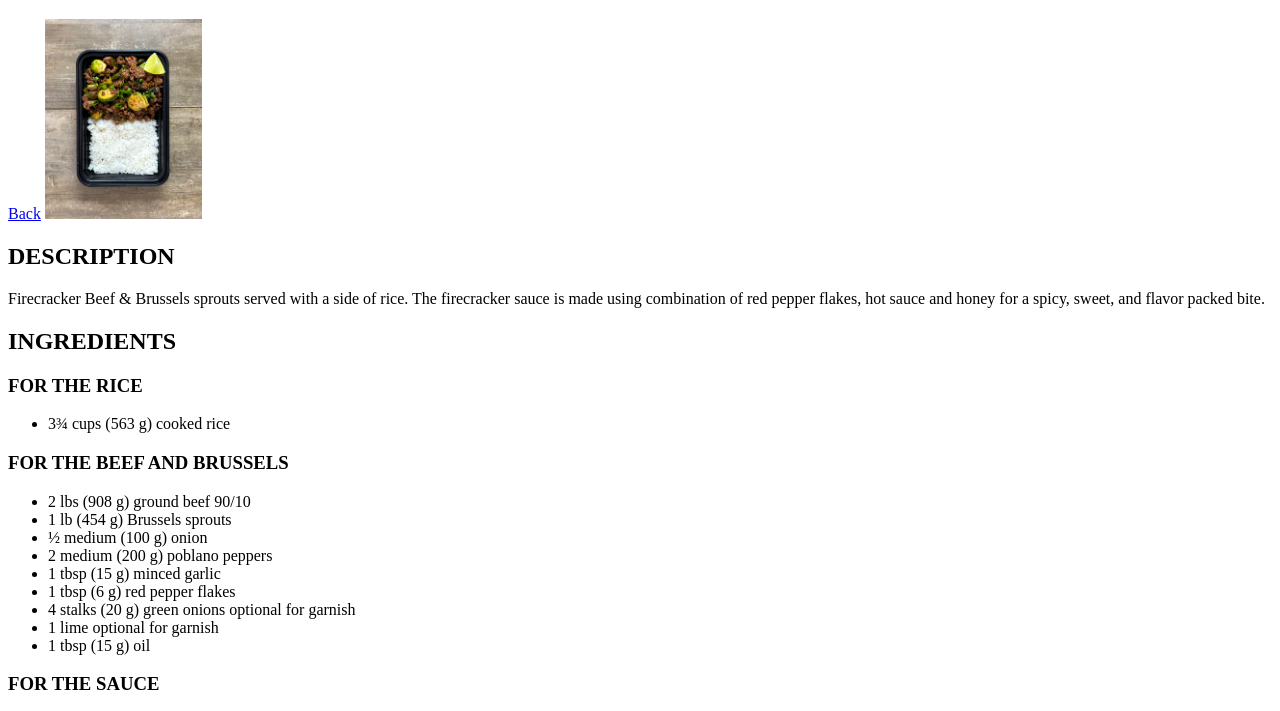
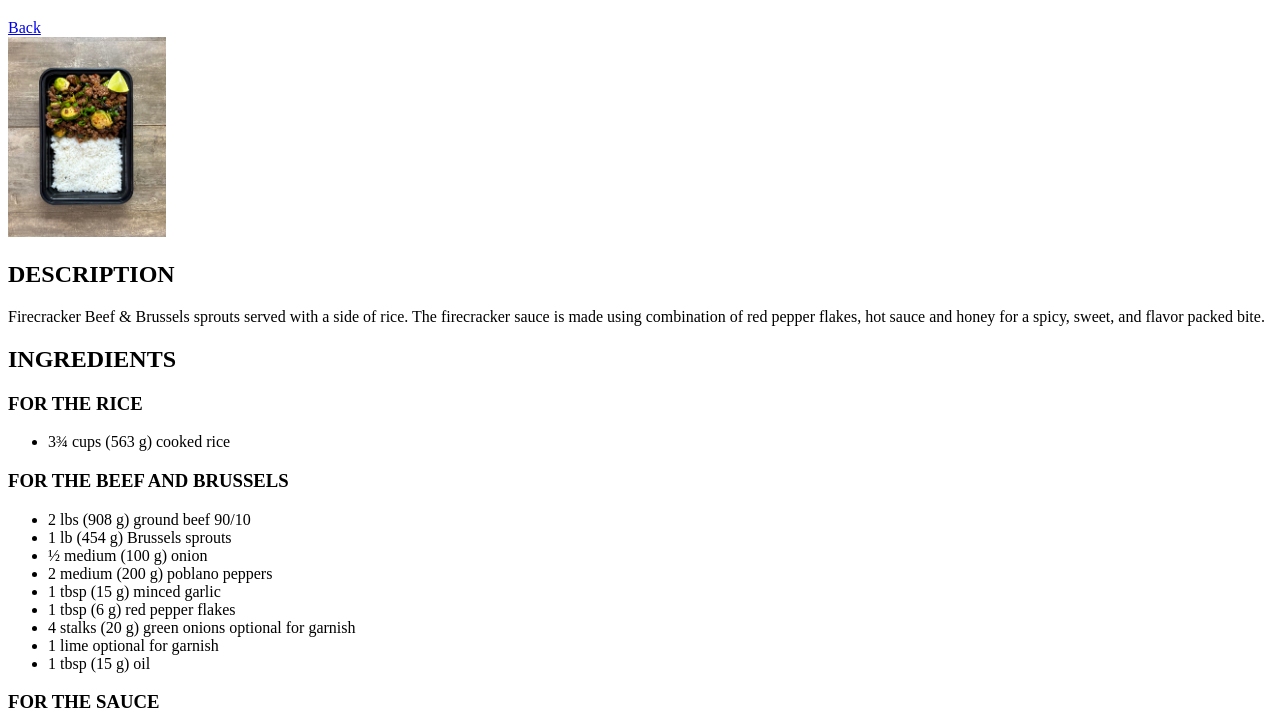
Before and after one commit to KojinKuro/odin-recipes, a plain HTML site: page recipes/firecracker_beef.html in a window 1280 px wide. Shown: the part 61-772 px from the top of the page. Drawn offline with Linux system fonts and the light colour scheme.

Commit message:
Format recipe back link
Add <br> to all the back links on the recipes so they display better

```diff
--- a/recipes/firecracker_beef.html
+++ b/recipes/firecracker_beef.html
@@ -6,7 +6,7 @@
     </head>
     <body>
         <h1>Firecracker Beef & Brussels</h1>
-        <a href="../index.html">Back</a>
+        <a href="../index.html">Back</a><br>
         <img src="../images/firecracker_beef.jpg" alt="Firecracker Beef & Brussels" height="200">
 
         <h2>DESCRIPTION</h2>
```
Also changed, not shown: recipes/hidden_macncheese.html (+1 -1 lines).
